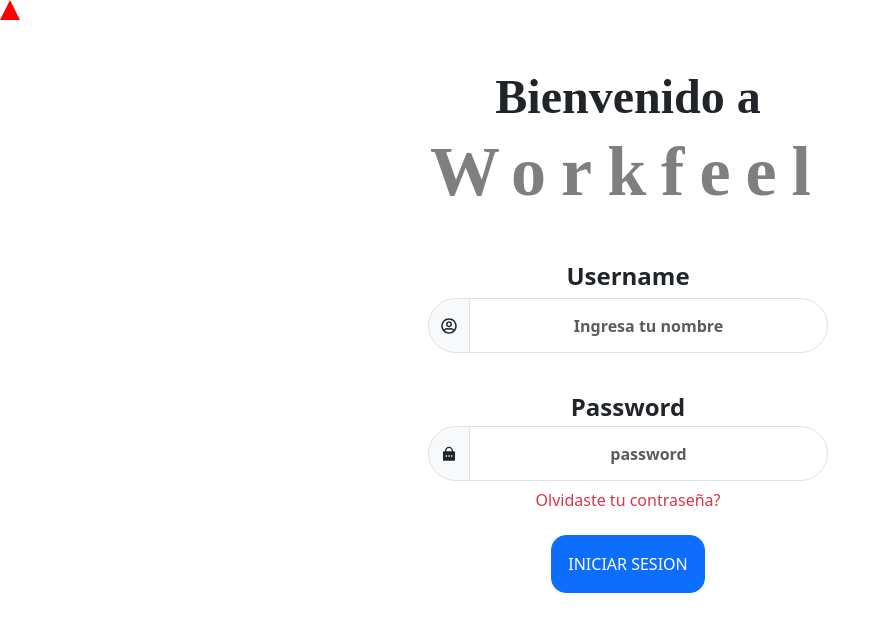
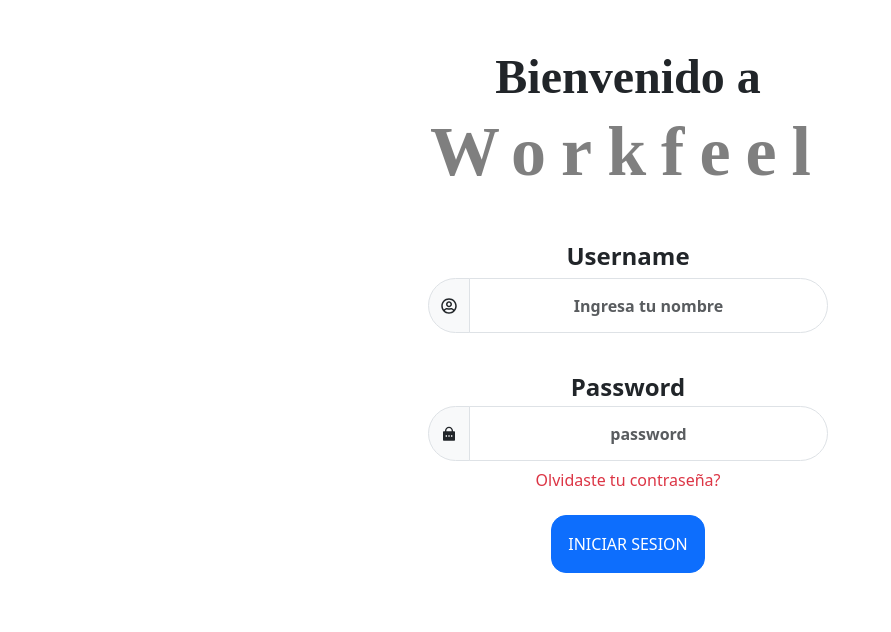
Before and after one commit to wilbert2004/Woorkfell, a React (Create React App) app in the folder frontend/: page / in a window 1280 px wide. Shown: the top 632 px of the page, without its empty margins (0-891 px from the left). Built offline with nearby package versions, Linux system fonts and the light colour scheme; a web font is replaced by a local one.

Commit message:
eliminacion de triangulo
foma triangulo eliminacion

```diff
--- a/frontend/src/App.jsx
+++ b/frontend/src/App.jsx
@@ -35,7 +35,6 @@ function App() {
 
   return (
     <Router>
-      <Triangulo></Triangulo>
       <Routes>
         <Route path="/" element={<Login />} />
         <Route path="/home" element={<Home />}></Route>
```
